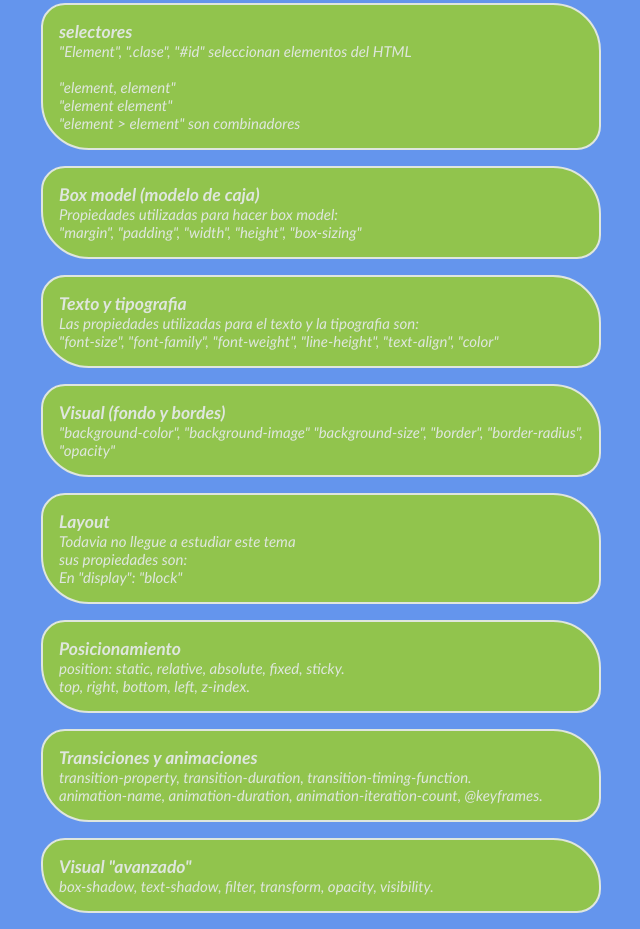
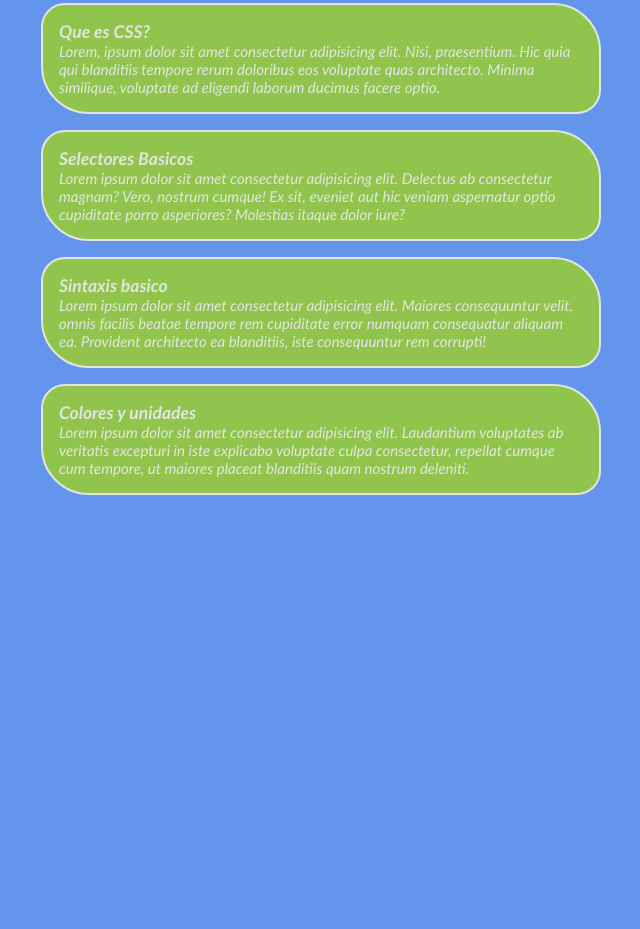
Before and after one commit to federico-99/desarrollo-wew-fad, a plain HTML site: page html/aprenderCSS.html in a window 1280 px wide. Shown: the part 738-1667 px from the top of the page, without its empty margins (319-959 px from the left). After the commit the page ends 1249 px from the top, so only its background shows below. Drawn offline with Linux system fonts and the light colour scheme.

Commit message:
cambios en las secciones para reestructurar el contenido en base al indice nuevo

```diff
--- a/html/aprenderCSS.html
+++ b/html/aprenderCSS.html
@@ -67,74 +67,33 @@
 
       <p>Veremos todo lo que es mas utilizado en css para dar estilo al html</p>
 
-      <section id="selectores">
-        <h3>selectores</h3>
-        <p>"Element", ".clase", "#id" seleccionan elementos del HTML</p>
-        <br />
-        <p>
-          "element, element" <br />
-          "element element" <br />
-          "element > element" son combinadores
-        </p>
+      <section>
+        <h3>Que es CSS?</h3>
+        <p>Lorem, ipsum dolor sit amet consectetur adipisicing elit. Nisi, praesentium. Hic quia qui blanditiis tempore rerum doloribus eos voluptate quas architecto. Minima similique, voluptate ad eligendi laborum ducimus facere optio.</p>
       </section>
 
-      <section id="box-model">
-        <h3>Box model (modelo de caja)</h3>
+      <section>
+        <h3>Selectores Basicos</h3>
+
         <p>
-          Propiedades utilizadas para hacer box model: <br />
-          "margin", "padding", "width", "height", "box-sizing"
-        </p>
-      </section>
-
-      <section id="texto-y-tipografia">
-        <h3>Texto y tipografia</h3>
-        <p>
-          Las propiedades utilizadas para el texto y la tipografia son: <br />
-          "font-size", "font-family", "font-weight", "line-height",
-          "text-align", "color"
-        </p>
-      </section>
-
-      <section id="visual-y-bordes">
-        <h3>Visual (fondo y bordes)</h3>
-        <p>
-          "background-color", "background-image" "background-size", "border",
-          "border-radius", "opacity"
+          Lorem ipsum dolor sit amet consectetur adipisicing elit. Delectus ab consectetur magnam? Vero, nostrum cumque! Ex sit, eveniet aut hic veniam aspernatur optio cupiditate porro asperiores? Molestias itaque dolor iure?
         </p>
       </section>
 
       <section>
-        <h3>Layout</h3>
+        <h3>Sintaxis basico</h3>
+
         <p>
-          Todavia no llegue a estudiar este tema <br />
-          sus propiedades son: <br />
-          En "display": "block"
+          Lorem ipsum dolor sit amet consectetur adipisicing elit. Maiores consequuntur velit, omnis facilis beatae tempore rem cupiditate error numquam consequatur aliquam ea. Provident architecto ea blanditiis, iste consequuntur rem corrupti!
         </p>
       </section>
 
-      <section id="posicionamiento">
-        <h3>Posicionamiento</h3>
-
-        <p>position: static, relative, absolute, fixed, sticky.</p>
-        <p>top, right, bottom, left, z-index.</p>
-      </section>
-
-      <section id="tranciciones-y-animaciones">
-        <h3>Transiciones y animaciones</h3>
+      <section>
+        <h3>Colores y unidades</h3>
 
         <p>
-          transition-property, transition-duration, transition-timing-function.
+          Lorem ipsum dolor sit amet consectetur adipisicing elit. Laudantium voluptates ab veritatis excepturi in iste explicabo voluptate culpa consectetur, repellat cumque cum tempore, ut maiores placeat blanditiis quam nostrum deleniti.
         </p>
-        <p>
-          animation-name, animation-duration, animation-iteration-count,
-          @keyframes.
-        </p>
-      </section>
-
-      <section id="visual-avanzado">
-        <h3>Visual "avanzado"</h3>
-
-        <p>box-shadow, text-shadow, filter, transform, opacity, visibility.</p>
       </section>
     </main>
   </body>
```
